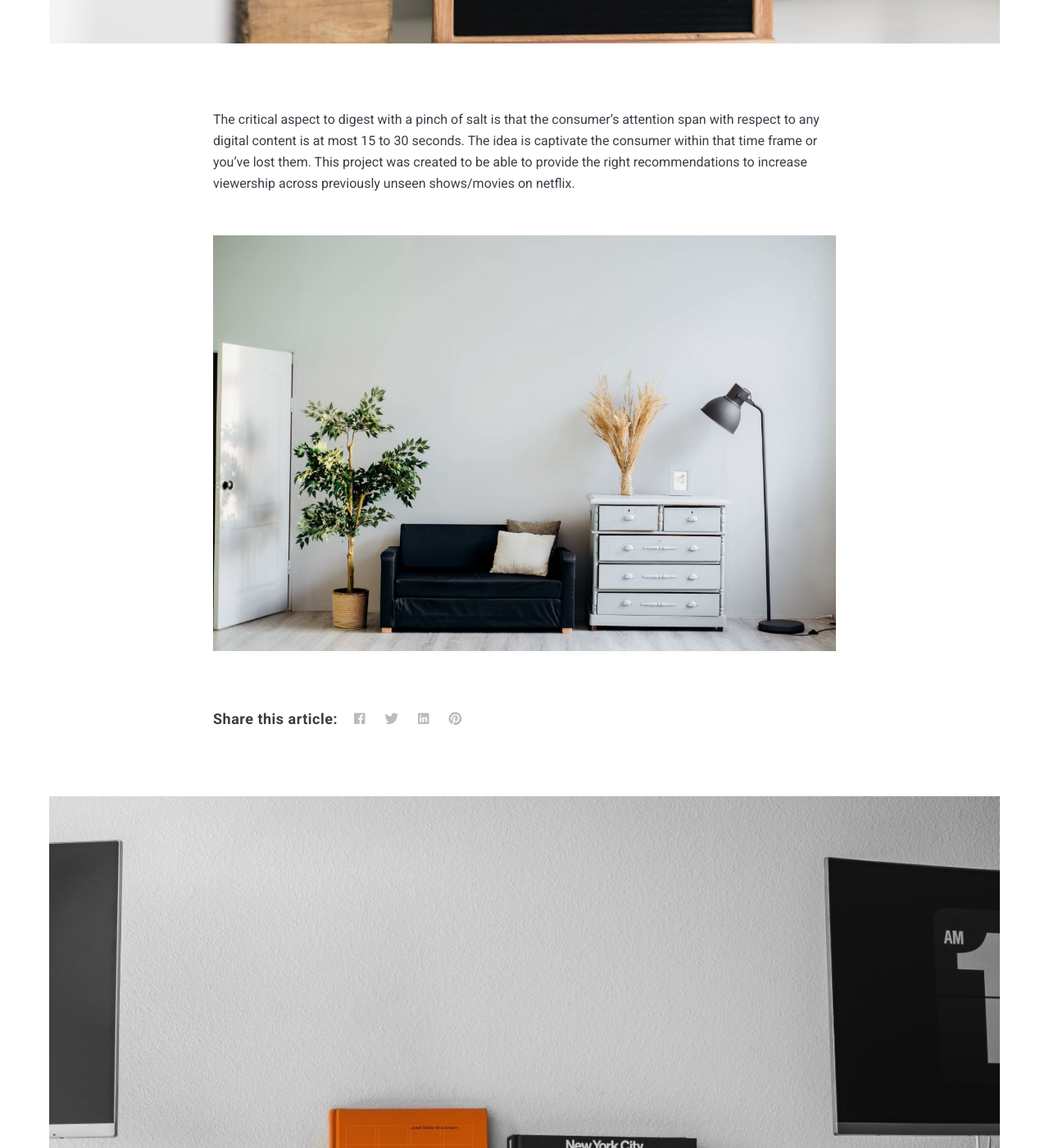
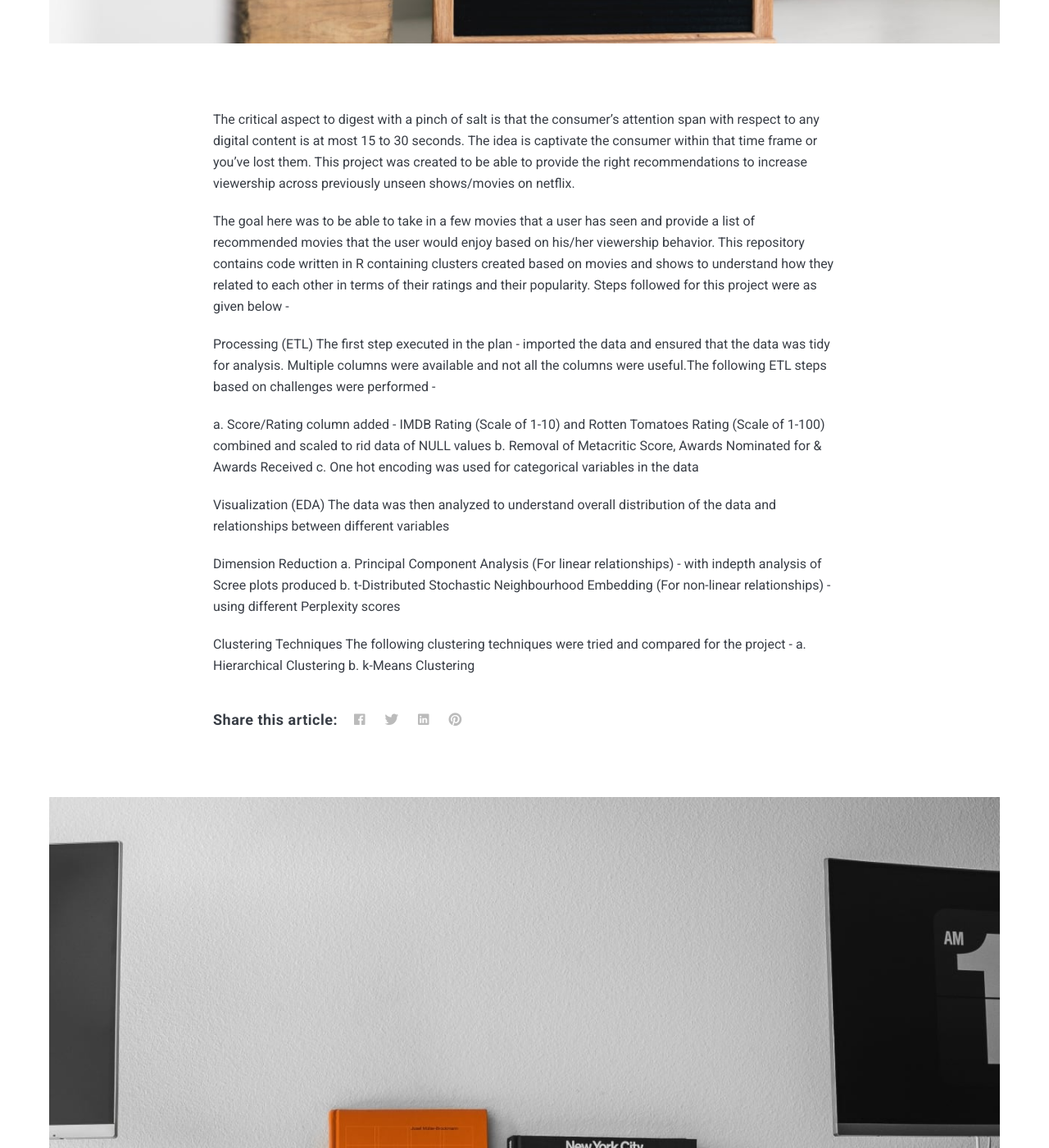
Before and after one commit to sindhya1781/sindhyab, a Jekyll site: the page built from _posts/2018-06-25-start-the-day-with-the-right-habit.markdown, in a window 1280 px wide and 1400 px high, scrolled down 1130 px. Shown: the whole window at 82% size. Built offline with Jekyll 4.4.1, drawn with Linux system fonts in a browser that asks for light colours; nearby versions of some CDN libraries.

Commit message:
Update 2018-06-25-start-the-day-with-the-right-habit.markdown

```diff
--- a/_posts/2018-06-25-start-the-day-with-the-right-habit.markdown
+++ b/_posts/2018-06-25-start-the-day-with-the-right-habit.markdown
@@ -7,4 +7,22 @@ tags:   Clustering
 ---
 The critical aspect to digest with a pinch of salt is that the consumer's attention span with respect to any digital content is at most 15 to 30 seconds. The idea is captivate the consumer within that time frame or you've lost them. This project was created to be able to provide the right recommendations to increase viewership across previously unseen shows/movies on netflix.
 
-![]({{ site.baseurl }}/images/07.jpg)
+The goal here was to be able to take in a few movies that a user has seen and provide a list of recommended movies that the user would enjoy based on his/her viewership behavior. This repository contains code written in R containing clusters created based on movies and shows to understand how they related to each other in terms of their ratings and their popularity. Steps followed for this project were as given below -
+
+Processing (ETL)
+The first step executed in the plan - imported the data and ensured that the data was tidy for analysis. Multiple columns were available and not all the columns were useful.The following ETL steps based on challenges were performed -
+
+a. Score/Rating column added - IMDB Rating (Scale of 1-10) and Rotten Tomatoes Rating (Scale of 1-100) combined and scaled to rid data of NULL values b. Removal of Metacritic Score, Awards Nominated for & Awards Received c. One hot encoding was used for categorical variables in the data
+
+Visualization (EDA)
+The data was then analyzed to understand overall distribution of the data and relationships between different variables
+
+Dimension Reduction
+a. Principal Component Analysis (For linear relationships) - with indepth analysis of Scree plots produced b. t-Distributed Stochastic Neighbourhood Embedding (For non-linear relationships) - using different Perplexity scores
+
+Clustering Techniques
+The following clustering techniques were tried and compared for the project -
+a. Hierarchical Clustering
+b. k-Means Clustering
+
+<Code is available to view on request>
```
